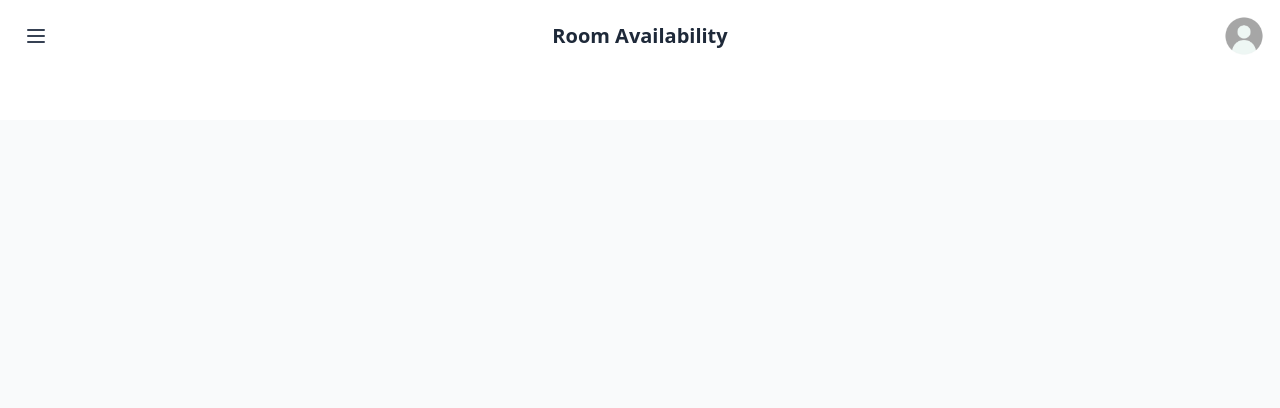
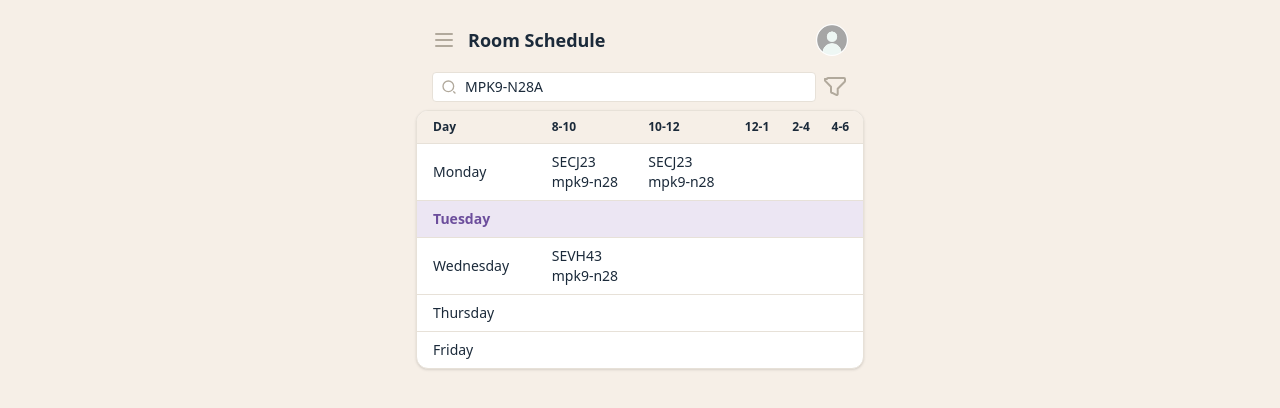
Before and after one commit to yaen-li/FC_Timetable_Management_System, a Vue app in the folder Frontend/: page /room-availability in a window 1280 px wide. Shown: the top 408 px of the page. Built offline with nearby package versions, Linux system fonts and the light colour scheme.

Commit message:
Update room availability

```diff
--- a/Frontend/src/views/RoomAvailabilityView.vue
+++ b/Frontend/src/views/RoomAvailabilityView.vue
@@ -1,37 +1,210 @@
 <template>
-    <div class="relative min-h-screen bg-gray-50">
+  <div class="relative min-h-screen bg-[#f6efe7]">
+    <!-- Sidebar (from dashboard) -->
     <Sidebar :open="sidebarOpen" @update:open="val => sidebarOpen = val" />
 
-      <div class="flex flex-col">
-        <header class="flex items-center justify-between p-4 bg-white shadow">
-          <button @click="sidebarOpen = true" class="p-2">
-            <svg class="h-6 w-6 text-gray-700" fill="none" stroke="currentColor" viewBox="0 0 24 24">
-              <path stroke-linecap="round" stroke-linejoin="round" stroke-width="2" d="M4 6h16M4 12h16M4 18h16" />
+    <!-- Main content -->
+    <div class="flex flex-col items-center py-4">
+      <!-- Header -->
+      <header class="w-full max-w-md flex items-center justify-between px-4 py-2">
+        <div class="flex items-center space-x-3">
+          <button @click="sidebarOpen = true">
+            <!-- Hamburger Icon -->
+            <svg class="h-6 w-6 text-[#b1a99c]" fill="none" stroke="currentColor" viewBox="0 0 24 24">
+              <path stroke-linecap="round" stroke-linejoin="round" stroke-width="2" d="M4 6h16M4 12h16M4 18h16"/>
             </svg>
           </button>
-          <h1 class="text-xl font-semibold text-gray-800">Room Availability</h1>
-          <div class="h-10 w-10 rounded-full overflow-hidden bg-gray-300">
-            <img src="@/assets/user-avatar.jpg" alt="Avatar" class="object-cover h-full w-full" />
+          <span class="text-[#1b2a3a] font-semibold text-lg">Room Schedule</span>
+        </div>
+        <div class="h-8 w-8 rounded-full overflow-hidden bg-[#e7e1d8]">
+          <img src="@/assets/user-avatar.jpg" alt="Avatar" class="object-cover h-full w-full"/>
         </div>
       </header>
 
-        <main class="p-4 sm:p-6 bg-white flex-1">
-          <!-- Empty for now -->
-        </main>
+      <!-- Filter/Search Bar -->
+      <div class="w-full max-w-md flex items-center px-4 mt-2 mb-2">
+        <div class="flex-1 flex items-center bg-white rounded px-2 py-1 border border-[#e7e1d8]">
+          <svg class="h-4 w-4 text-[#b1a99c] mr-2" fill="none" stroke="currentColor" viewBox="0 0 24 24">
+            <circle cx="11" cy="11" r="8" stroke-width="2"></circle>
+            <path stroke-width="2" stroke-linecap="round" d="M21 21l-2-2"></path>
+          </svg>
+          <input
+            class="bg-transparent outline-none text-[#1b2a3a] text-sm flex-1"
+            placeholder="MPK9-N28A"
+            v-model="search"
+          />
+        </div>
+        <button @click="showFilter = true" class="ml-2">
+          <!-- Funnel/Filter Icon matching Figma -->
+          <svg class="h-6 w-6 text-[#b1a99c]" fill="none" stroke="currentColor" viewBox="0 0 24 24">
+            <path stroke-linecap="round" stroke-linejoin="round" stroke-width="2"
+              d="M3 4a1 1 0 0 1 1-1h16a1 1 0 0 1 1 1v2a1 1 0 0 1-.293.707l-7 7V19a1 1 0 0 1-1.447.894l-4-2A1 1 0 0 1 7 17v-5.293l-7-7A1 1 0 0 1 1 4V4z"/>
+          </svg>
+        </button>
+      </div>
+
+      <!-- Timetable Table -->
+      <div class="w-full max-w-md bg-white rounded-xl shadow-sm border border-[#e7e1d8] overflow-hidden">
+        <table class="w-full text-left text-[#1b2a3a]">
+          <thead>
+            <tr class="bg-[#f6efe7] text-xs">
+              <th class="px-4 py-2 border-b border-[#e7e1d8]">Day</th>
+              <th class="px-2 py-2 border-b border-[#e7e1d8]">8-10</th>
+              <th class="px-2 py-2 border-b border-[#e7e1d8]">10-12</th>
+              <th class="px-2 py-2 border-b border-[#e7e1d8]">12-1</th>
+              <th class="px-2 py-2 border-b border-[#e7e1d8]">2-4</th>
+              <th class="px-2 py-2 border-b border-[#e7e1d8]">4-6</th>
+            </tr>
+          </thead>
+          <tbody class="text-sm">
+            <tr>
+              <td class="px-4 py-2 border-b border-[#e7e1d8]">Monday</td>
+              <td class="px-2 py-2 border-b border-[#e7e1d8]">SECJ23<br>mpk9-n28</td>
+              <td class="px-2 py-2 border-b border-[#e7e1d8]">SECJ23<br>mpk9-n28</td>
+              <td class="px-2 py-2 border-b border-[#e7e1d8]"></td>
+              <td class="px-2 py-2 border-b border-[#e7e1d8]"></td>
+              <td class="px-2 py-2 border-b border-[#e7e1d8]"></td>
+            </tr>
+            <tr class="bg-[#ece6f3]">
+              <td class="px-4 py-2 border-b border-[#e7e1d8] font-semibold text-[#6c4e9c]">Tuesday</td>
+              <td class="px-2 py-2 border-b border-[#e7e1d8]"></td>
+              <td class="px-2 py-2 border-b border-[#e7e1d8]"></td>
+              <td class="px-2 py-2 border-b border-[#e7e1d8]"></td>
+              <td class="px-2 py-2 border-b border-[#e7e1d8]"></td>
+              <td class="px-2 py-2 border-b border-[#e7e1d8]"></td>
+            </tr>
+            <tr>
+              <td class="px-4 py-2 border-b border-[#e7e1d8]">Wednesday</td>
+              <td class="px-2 py-2 border-b border-[#e7e1d8]">SEVH43<br>mpk9-n28</td>
+              <td class="px-2 py-2 border-b border-[#e7e1d8]"></td>
+              <td class="px-2 py-2 border-b border-[#e7e1d8]"></td>
+              <td class="px-2 py-2 border-b border-[#e7e1d8]"></td>
+              <td class="px-2 py-2 border-b border-[#e7e1d8]"></td>
+            </tr>
+            <tr>
+              <td class="px-4 py-2 border-b border-[#e7e1d8]">Thursday</td>
+              <td class="px-2 py-2 border-b border-[#e7e1d8]"></td>
+              <td class="px-2 py-2 border-b border-[#e7e1d8]"></td>
+              <td class="px-2 py-2 border-b border-[#e7e1d8]"></td>
+              <td class="px-2 py-2 border-b border-[#e7e1d8]"></td>
+              <td class="px-2 py-2 border-b border-[#e7e1d8]"></td>
+            </tr>
+            <tr>
+              <td class="px-4 py-2">Friday</td>
+              <td class="px-2 py-2"></td>
+              <td class="px-2 py-2"></td>
+              <td class="px-2 py-2"></td>
+              <td class="px-2 py-2"></td>
+              <td class="px-2 py-2"></td>
+            </tr>
+          </tbody>
+        </table>
+      </div>
+
+      <!-- Filter Modal Overlay -->
+      <div v-if="showFilter" class="fixed inset-0 z-40 flex items-center justify-center" style="background:rgba(246,239,231,0.95)">
+        <div class="bg-[#e7e1d8] rounded-xl shadow-lg w-[320px] max-w-[90vw] p-6 flex flex-col border border-[#d6cfc2]">
+          <h2 class="text-[#1b2a3a] font-semibold text-lg mb-2">Search Filters</h2>
+          <div class="text-[#b1a99c] text-xs mb-3">Sort By</div>
+          <div class="space-y-4">
+            <!-- Day -->
+            <div class="flex items-center justify-between">
+              <div class="flex items-center space-x-2">
+                <svg class="h-4 w-4 text-[#b1a99c]" fill="none" stroke="currentColor" viewBox="0 0 24 24">
+                  <path stroke-linecap="round" stroke-linejoin="round" stroke-width="2" d="M8 7V3m8 4V3m-9 8h10M5 21h14a2 2 0 002-2V7a2 2 0 00-2-2H5a2 2 0 00-2 2v12a2 2 0 002 2z"/>
+                </svg>
+                <span class="text-[#1b2a3a] text-sm">Day</span>
+              </div>
+              <select v-model="filters.day"
+                      class="bg-[#f6efe7] border border-[#d6cfc2] rounded px-2 py-1 text-[#1b2a3a] text-sm focus:outline-none w-24">
+                <option>All</option>
+                <option>Monday</option>
+                <option>Tuesday</option>
+                <option>Wednesday</option>
+                <option>Thursday</option>
+                <option>Friday</option>
+              </select>
+            </div>
+            <!-- Time Slot -->
+            <div class="flex items-center justify-between">
+              <div class="flex items-center space-x-2">
+                <svg class="h-4 w-4 text-[#b1a99c]" fill="none" stroke="currentColor" viewBox="0 0 24 24">
+                  <path stroke-linecap="round" stroke-linejoin="round" stroke-width="2" d="M12 8v4l3 3m6-3a9 9 0 11-18 0 9 9 0 0118 0z"/>
+                </svg>
+                <span class="text-[#1b2a3a] text-sm">Time Slot</span>
+              </div>
+              <select v-model="filters.timeSlot"
+                      class="bg-[#f6efe7] border border-[#d6cfc2] rounded px-2 py-1 text-[#1b2a3a] text-sm focus:outline-none w-24">
+                <option>All</option>
+                <option>8-10am</option>
+                <option>10-12pm</option>
+                <option>12-1pm</option>
+                <option>2-4pm</option>
+                <option>4-6pm</option>
+              </select>
+            </div>
+            <!-- Subject Code -->
+            <div class="flex items-center justify-between">
+              <div class="flex items-center space-x-2">
+                <svg class="h-4 w-4 text-[#b1a99c]" fill="none" stroke="currentColor" viewBox="0 0 24 24">
+                  <path stroke-linecap="round" stroke-linejoin="round" stroke-width="2" d="M9 12h6m-6 4h6m2 5H7a2 2 0 01-2-2V5a2 2 0 012-2h5.586a1 1 0 01.707.293l5.414 5.414a1 1 0 01.293.707V19a2 2 0 01-2 2z"/>
+                </svg>
+                <span class="text-[#1b2a3a] text-sm">Subject Code</span>
+              </div>
+              <select v-model="filters.subjectCode"
+                      class="bg-[#f6efe7] border border-[#d6cfc2] rounded px-2 py-1 text-[#1b2a3a] text-sm focus:outline-none w-24">
+                <option>All</option>
+                <option>SECJ23</option>
+                <option>SEVH43</option>
+                <option>mpk9-n28</option>
+              </select>
+            </div>
+            <!-- Lecturers -->
+            <div class="flex items-center justify-between">
+              <div class="flex items-center space-x-2">
+                <svg class="h-4 w-4 text-[#b1a99c]" fill="none" stroke="currentColor" viewBox="0 0 24 24">
+                  <path stroke-linecap="round" stroke-linejoin="round" stroke-width="2" d="M16 7a4 4 0 11-8 0 4 4 0 018 0zM12 14a7 7 0 00-7 7h14a7 7 0 00-7-7z"/>
+                </svg>
+                <span class="text-[#1b2a3a] text-sm">Lecturers</span>
+              </div>
+              <select v-model="filters.lecturers"
+                      class="bg-[#f6efe7] border border-[#d6cfc2] rounded px-2 py-1 text-[#1b2a3a] text-sm focus:outline-none w-24">
+                <option>All</option>
+                <option>Dr. Mohd Razak</option>
+                <option>Dr. Raghad</option>
+                <option>Dr. Aqila</option>
+                <option>Dr. Ahmad</option>
+              </select>
+            </div>
+          </div>
+          <!-- Action Buttons -->
+          <div class="flex justify-between items-center mt-6">
+            <button @click="showFilter = false"
+                    class="text-[#b1a99c] text-sm font-medium px-4 py-2 rounded hover:bg-[#e7e1d8]">
+              Cancel
+            </button>
+            <button @click="showFilter = false"
+                    class="bg-[#1b2a3a] text-white text-sm font-semibold px-6 py-2 rounded hover:bg-[#11202e] transition-colors">
+              Apply
+            </button>
+          </div>
+        </div>
+      </div>
     </div>
   </div>
 </template>
 
-  <script>
+<script setup>
+import { ref, reactive } from 'vue'
 import Sidebar from '@/components/Sidebar.vue'
-  import { ref } from 'vue'
 
-  export default {
-    name: 'RoomAvailabilityView',
-    components: { Sidebar },
-    setup() {
+const showFilter = ref(false)
 const sidebarOpen = ref(false)
-      return { sidebarOpen }
-    }
-  }
+const search = ref('MPK9-N28A')
+const filters = reactive({
+  day: 'All',
+  timeSlot: 'All',
+  subjectCode: 'All',
+  lecturers: 'All'
+})
 </script>
```
Lines whose indentation alone changed are shown as unchanged.
